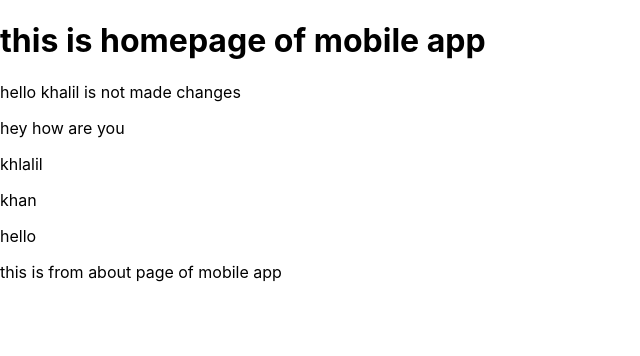
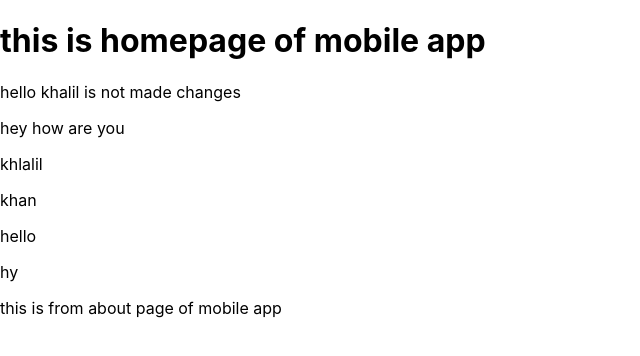
Before and after one commit to khalilkhan-Dev/mobile, a React (Create React App) app: page / in a window 1280 px wide. Shown: the top 356 px of the page, without its empty margins (0-640 px from the left). Built offline with nearby package versions, Linux system fonts and the light colour scheme.

Commit message:
last commit

```diff
--- a/src/components/Home.jsx
+++ b/src/components/Home.jsx
@@ -11,6 +11,7 @@ const Home = () => {
     <p>khlalil</p>
     <p>khan</p>
     <p>hello</p>
+    <p>hy</p>
     <About/>
 
     </>
```
